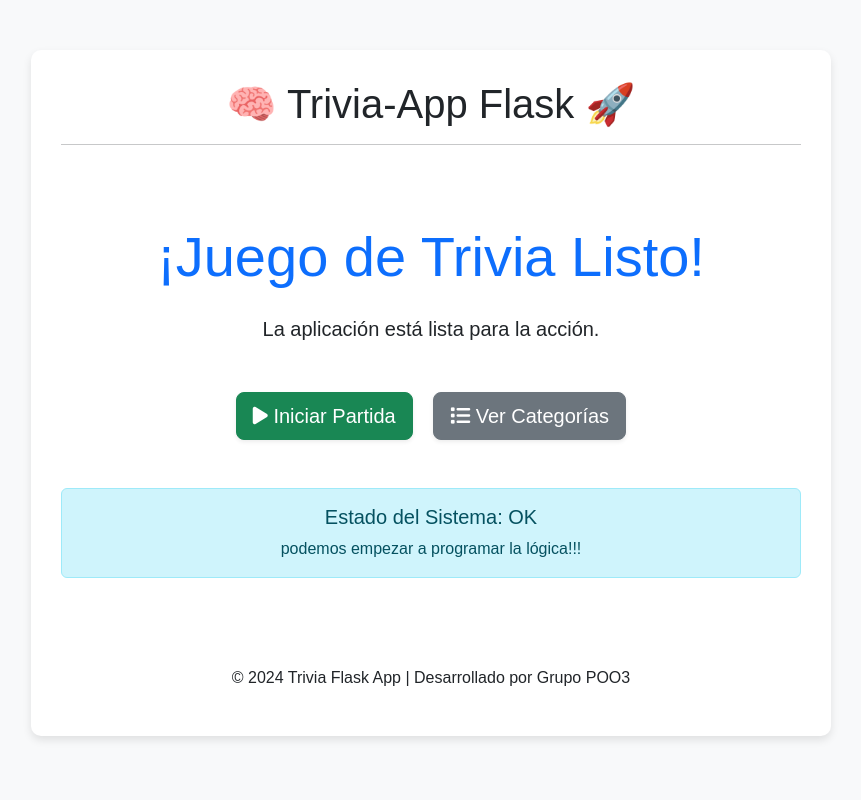
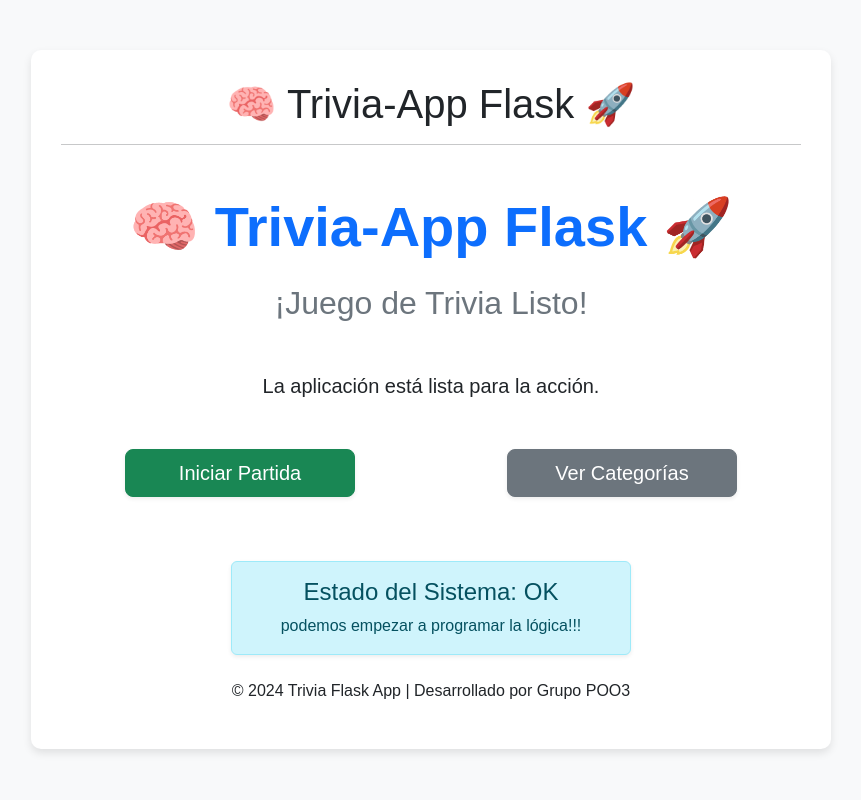
Before and after one commit to rosyOr/Trivia-app, a Flask app: page / in a window 1280 px wide. Shown: the whole page, without its empty margins (209-1070 px from the left). Run offline with Flask 3, Linux system fonts and the light colour scheme; parts of the project's set-up code (start-up, migrations or seed data) failed here and were passed over; some libraries are stand-ins or nearby versions.

Commit message:
FEAT: Integración total del Frontend y carga de datos.
Se creó la plantilla seleccionar_juego.html, se corrigieron rutas y se cargo datos de prueba

```diff
--- a/app/routers.py
+++ b/app/routers.py
@@ -1,11 +1,13 @@
 from flask import Blueprint, render_template
 
+# Importamos los modelos necesarios
+from app.models.categoria import Categoria
+from app.models.dificultad import Dificultad
+
 # Definición de Blueprints
-# Blueprint de la ruta principal (sin prefijo)
 main_bp = Blueprint('main', __name__)
+admin_bp = Blueprint('admin', __name__, url_prefix='/admin')
 
-# Blueprint de la ruta de administración (con prefijo /admin)
-admin_bp = Blueprint('admin', __name__, url_prefix='/admin')
 
 # ----------------------------------------------------------------------
 # Rutas Principales (main_bp)
@@ -13,14 +15,65 @@ admin_bp = Blueprint('admin', __name__, url_prefix='/admin')
 
 @main_bp.route('/')
 def index():
-    # Ahora renderizamos el contenido real de la página de inicio (home.html)
-    # Este archivo usa 'base.html' como su esqueleto.
+    """Ruta principal que muestra la página de inicio."""
     return render_template('home.html')
+
+
+@main_bp.route('/seleccionar-juego')
+def seleccionar_juego():
+    """Ruta para la página donde el usuario elige categoría y dificultad."""
+
+    # Intenta obtener todas las categorías y dificultades.
+    # Si la base de datos está vacía, estas listas serán []
+    try:
+        categorias = Categoria.query.all()
+        dificultades = Dificultad.query.all()
+
+    except Exception as e:
+        # En caso de que falle la conexión a la DB o falten tablas
+        print(f"Error al cargar categorías/dificultades: {e}")
+        categorias = []
+        dificultades = []
+
+    return render_template('seleccionar_juego.html',
+                           categorias=categorias,
+                           dificultades=dificultades)
 
 # ----------------------------------------------------------------------
 # Rutas de Administración (admin_bp)
 # ----------------------------------------------------------------------
 
-@admin_bp.route('/') # La ruta completa será /admin
-def admin_index():
-    return "Página de administración. Conexión de código exitosa."
+@admin_bp.route('/seed-db')
+def seed_db():
+    """Carga categorías y dificultades iniciales en la DB."""
+    try:
+        from app.models.categoria import Categoria
+        from app.models.dificultad import Dificultad
+        from app.extensions import db
+
+        #Crear las categorías
+        categorias_data = [
+            "Historia",
+            "Ciencia",
+            "Cine y TV",
+            "Deportes",
+        ]
+
+        for nombre in categorias_data:
+            if not Categoria.query.filter_by(nombre=nombre).first():
+                db.session.add(Categoria(nombre=nombre))
+
+        # Crear las dificultades
+        dificultades_data = ["Fácil", "Intermedio", "Difícil"]
+
+        for nombre in dificultades_data:
+            if not Dificultad.query.filter_by(nombre=nombre).first():
+                db.session.add(Dificultad(nombre=nombre))
+
+        # Guardar cambios
+        db.session.commit()
+        return "¡Base de datos cargada con categorías y dificultades iniciales con éxito! ✅"
+
+    except Exception as e:
+        db.session.rollback()
+        return f"Error al cargar datos iniciales: {e}", 500
--- a/app/templates/home.html
+++ b/app/templates/home.html
@@ -3,30 +3,36 @@
 {% block title %}Inicio - Trivia Flask{% endblock %}
 
 {% block content %}
-<div class="text-center py-5">
-    <h2 class="display-4 text-primary mb-4">¡Juego de Trivia Listo!</h2>
+<div class="text-center mt-5">
+    <h1 class="display-4 text-primary fw-bold">
+        <span role="img" aria-label="cerebro">🧠</span> Trivia-App Flask <span role="img" aria-label="cohete">🚀</span>
+    </h1>
+    <h2 class="mt-4 mb-5 text-secondary">
+        ¡Juego de Trivia Listo!
+    </h2>
     <p class="lead">La aplicación está lista para la acción.</p>
 
-    <div class="mt-5">
-        <!-- Botón principal para iniciar el juego -->
-        <a href="#" class="btn btn-success btn-lg mx-2 shadow-sm">
-            <i class="fas fa-play"></i> Iniciar Partida
-        </a>
-        <!-- Botón secundario para ver categorías (futura ruta) -->
-        <a href="#" class="btn btn-secondary btn-lg mx-2 shadow-sm">
-            <i class="fas fa-list"></i> Ver Categorías
-        </a>
+   <!-- BLOQUE DE BOTONES -->
+    <div class="row justify-content-center mt-5">
+
+        <div class="col-6 col-md-4 mb-3 d-grid mx-auto">
+            <a href="{{ url_for('main.seleccionar_juego') }}" class="btn btn-success btn-lg shadow-sm w-100">
+                Iniciar Partida
+            </a>
+        </div>
+
+        <div class="col-6 col-md-4 mb-3 d-grid mx-auto">
+            <a href="{{ url_for('main.seleccionar_juego') }}" class="btn btn-secondary btn-lg shadow-sm w-100">
+                Ver Categorías
+            </a>
+        </div>
     </div>
 
-    <!-- Mensaje de confirmación del estado del sistema -->
-    <div class="alert alert-info mt-5 p-3" role="alert">
-        <h5 class="alert-heading">Estado del Sistema: OK</h5>
+
+    <!-- Estado del Sistema -->
+    <div class="mt-5 p-3 mx-auto alert alert-info shadow-sm" style="max-width: 400px;">
+        <h4 class="alert-heading">Estado del Sistema: OK</h4>
         <p class="mb-0">podemos empezar a programar la lógica!!!</p>
     </div>
 </div>
 {% endblock %}
-
-{% block scripts_extra %}
-<!-- Agregamos Font Awesome para los íconos (play, list) -->
-<script src="https://kit.fontawesome.com/c6c18097b6.js" crossorigin="anonymous"></script>
-{% endblock %}
```
Also changed, not shown: app/templates/seleccionar_juego.html (added, +63 -0 lines).
